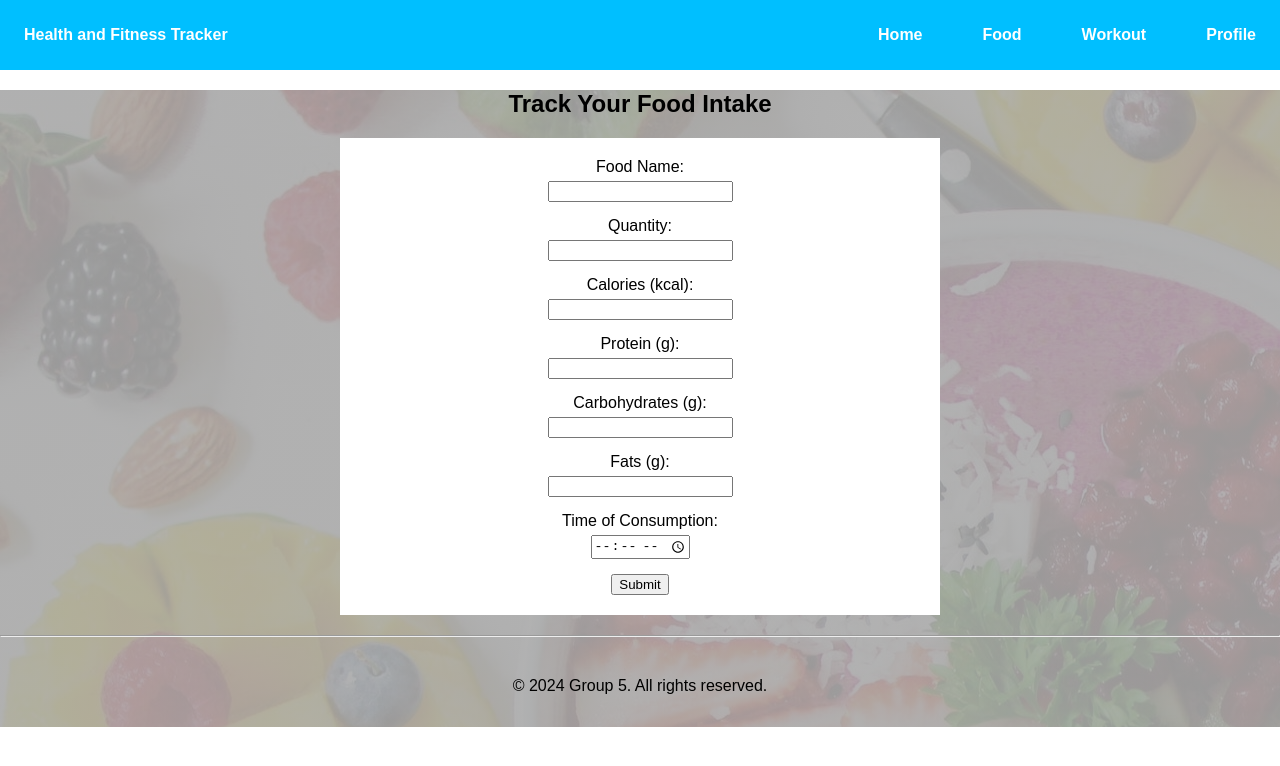
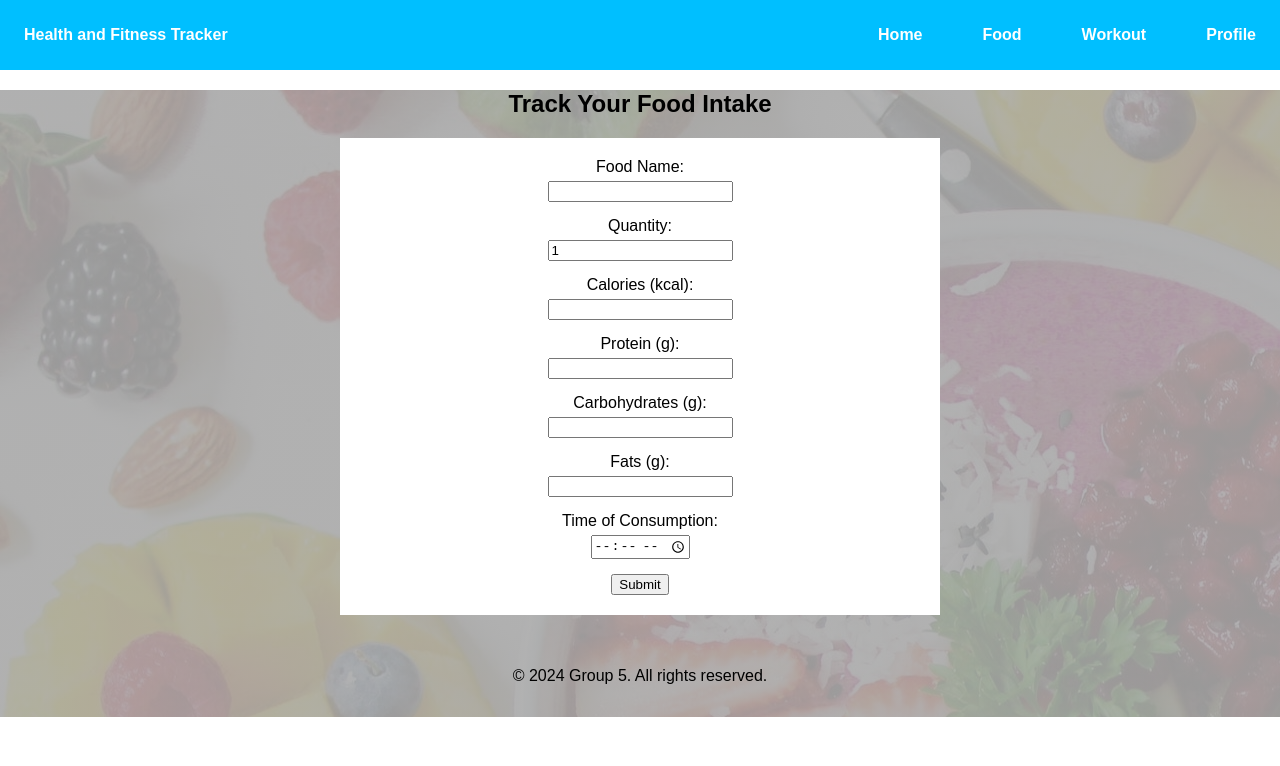
Before and after one commit to info340a-wi24/project-info-340-ab-group-5, a React (Create React App) app: page /food in a window 1280 px wide. Shown: the top 766 px of the page. Built offline with nearby package versions, Linux system fonts and the light colour scheme.

Commit message:
Update Food.js

```diff
--- a/src/Food.js
+++ b/src/Food.js
@@ -2,8 +2,42 @@ import React, { useState } from 'react';
 import Background from './img/food_background.jpeg';
 
 export default function FoodPage() {
+  const [formData, setFormData] = useState({
+    foodName: '',
+    quantity: 1,
+    calories: '',
+    protein: '',
+    carbs: '',
+    fats: '',
+    timeOfConsumption: ''
+  });
+
+  const handleChange = (e) => {
+    const { name, value } = e.target;
+    setFormData({
+      ...formData,
+      [name]: value
+    });
+  };
+
+  const handleSubmit = (e) => {
+    e.preventDefault();
+    console.log('Form data submitted:', formData);
+    // Here you would replace this console.log with your Firebase integration to save the form data
+    // Reset the form state to clear the form after submission
+    setFormData({
+      foodName: '',
+      quantity: 1,
+      calories: '',
+      protein: '',
+      carbs: '',
+      fats: '',
+      timeOfConsumption: ''
+    });
+  };
+
   const foodStyle = {
-    backgroundImage: `linear-gradient(rgba(169,169,169,0.9),rgba(169,169,169,0.9)), url(${Background})`
+    backgroundImage: `linear-gradient(rgba(169,169,169,0.9), rgba(169,169,169,0.9)), url(${Background})`
   };
 
   return (
@@ -11,38 +45,37 @@ export default function FoodPage() {
       <main>
         <section>
           <h2>Track Your Food Intake</h2>
-          <form id="food-input-form">
+          <form id="food-input-form" onSubmit={handleSubmit}>
             <div className="form-group">
-              <label htmlFor="food-name">Food Name:</label>
-              <input type="text" id="food-name" name="food-name" required />
+              <label htmlFor="foodName">Food Name:</label>
+              <input type="text" id="foodName" name="foodName" value={formData.foodName} onChange={handleChange} required />
             </div>
             <div className="form-group">
               <label htmlFor="quantity">Quantity:</label>
-              <input type="number" id="quantity" name="quantity" min="1" required />
+              <input type="number" id="quantity" name="quantity" value={formData.quantity} onChange={handleChange} min="1" required />
             </div>
             <div className="form-group">
               <label htmlFor="calories">Calories (kcal):</label>
-              <input type="number" id="calories" name="calories" required />
+              <input type="number" id="calories" name="calories" value={formData.calories} onChange={handleChange} required />
             </div>
             <div className="form-group">
               <label htmlFor="protein">Protein (g):</label>
-              <input type="number" id="protein" name="protein" />
+              <input type="number" id="protein" name="protein" value={formData.protein} onChange={handleChange} />
             </div>
             <div className="form-group">
               <label htmlFor="carbs">Carbohydrates (g):</label>
-              <input type="number" id="carbs" name="carbs" />
+              <input type="number" id="carbs" name="carbs" value={formData.carbs} onChange={handleChange} />
             </div>
             <div className="form-group">
               <label htmlFor="fats">Fats (g):</label>
-              <input type="number" id="fats" name="fats" />
+              <input type="number" id="fats" name="fats" value={formData.fats} onChange={handleChange} />
             </div>
             <div className="form-group">
-              <label htmlFor="time-of-consumption">Time of Consumption:</label>
-              <input type="time" id="time-of-consumption" name="time-of-consumption" required />
+              <label htmlFor="timeOfConsumption">Time of Consumption:</label>
+              <input type="time" id="timeOfConsumption" name="timeOfConsumption" value={formData.timeOfConsumption} onChange={handleChange} required />
             </div>
             <button type="submit">Submit</button>
           </form>
-          <hr />
         </section>
       </main>
       <footer>
```
